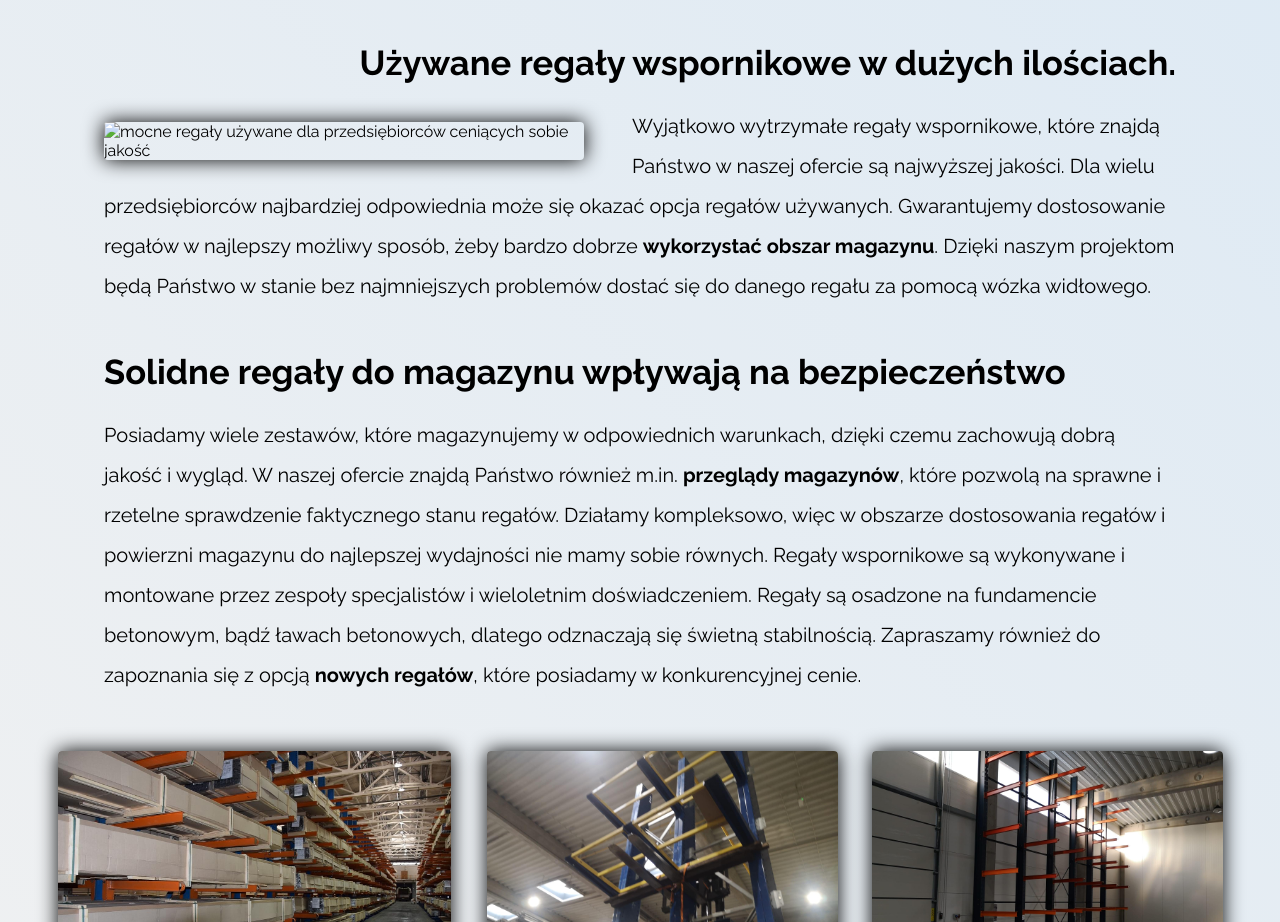
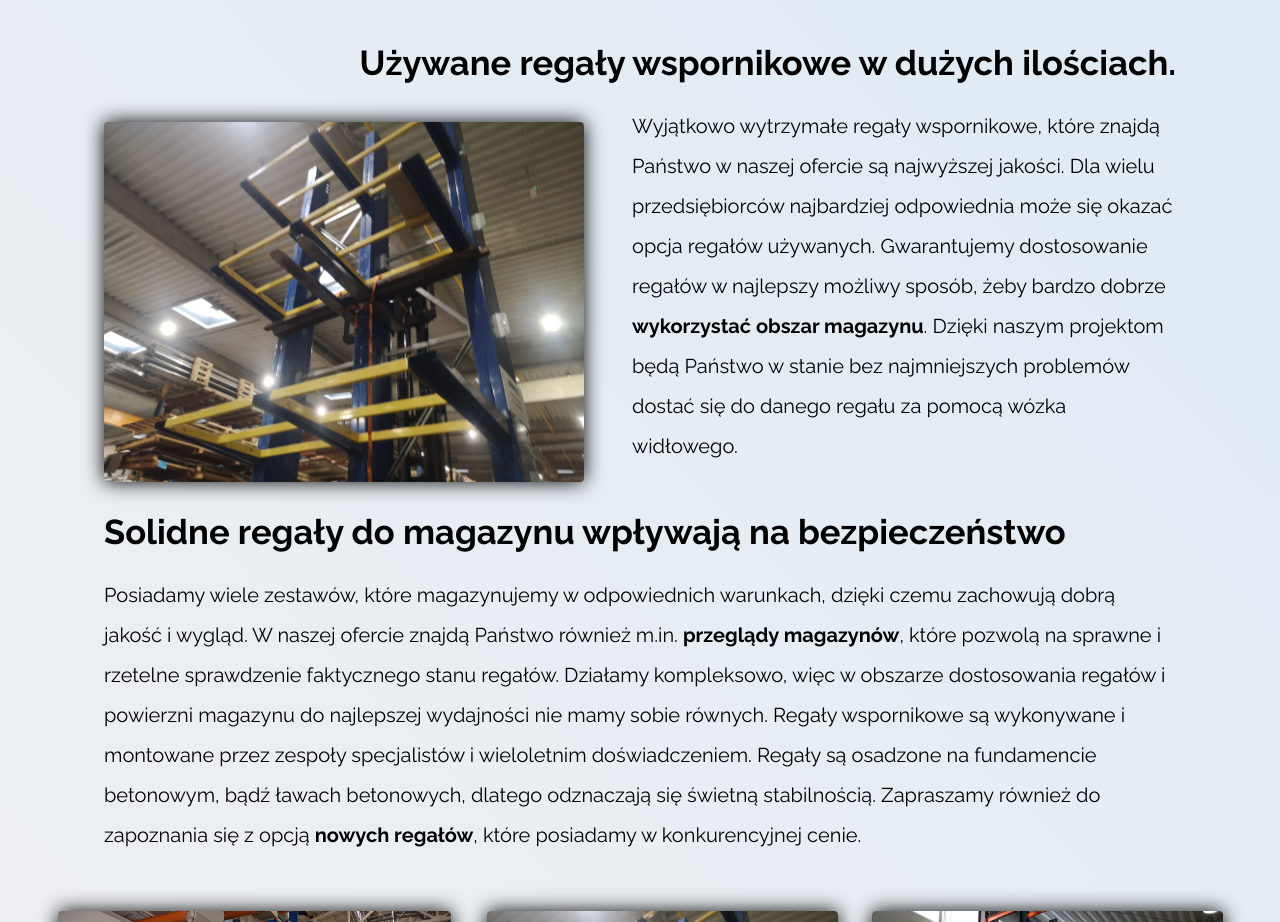
Before and after one commit to Nibirian/Regal-System, a website: page kategorie/używane/regały_wspornikowe.html in a window 1280 px wide. Shown: the part 820-1742 px from the top of the page. Drawn offline with Linux system fonts and the light colour scheme.

Commit message:
Update regały_wspornikowe.html

```diff
--- a/kategorie/używane/regały_wspornikowe.html
+++ b/kategorie/używane/regały_wspornikowe.html
@@ -257,7 +257,7 @@
 						</div>
 						<img
 							class="product__image product__image--left"
-							src="../../dist/img/Używane/wspornikowe/wspornikowe 2.jpg"
+							src="../../dist/img/Używane/wspornikowe/wspornikowe2.jpg"
 							alt="mocne regały używane dla przedsiębiorców ceniących sobie jakość"
 						/>
 						<div class="product__text">
```
